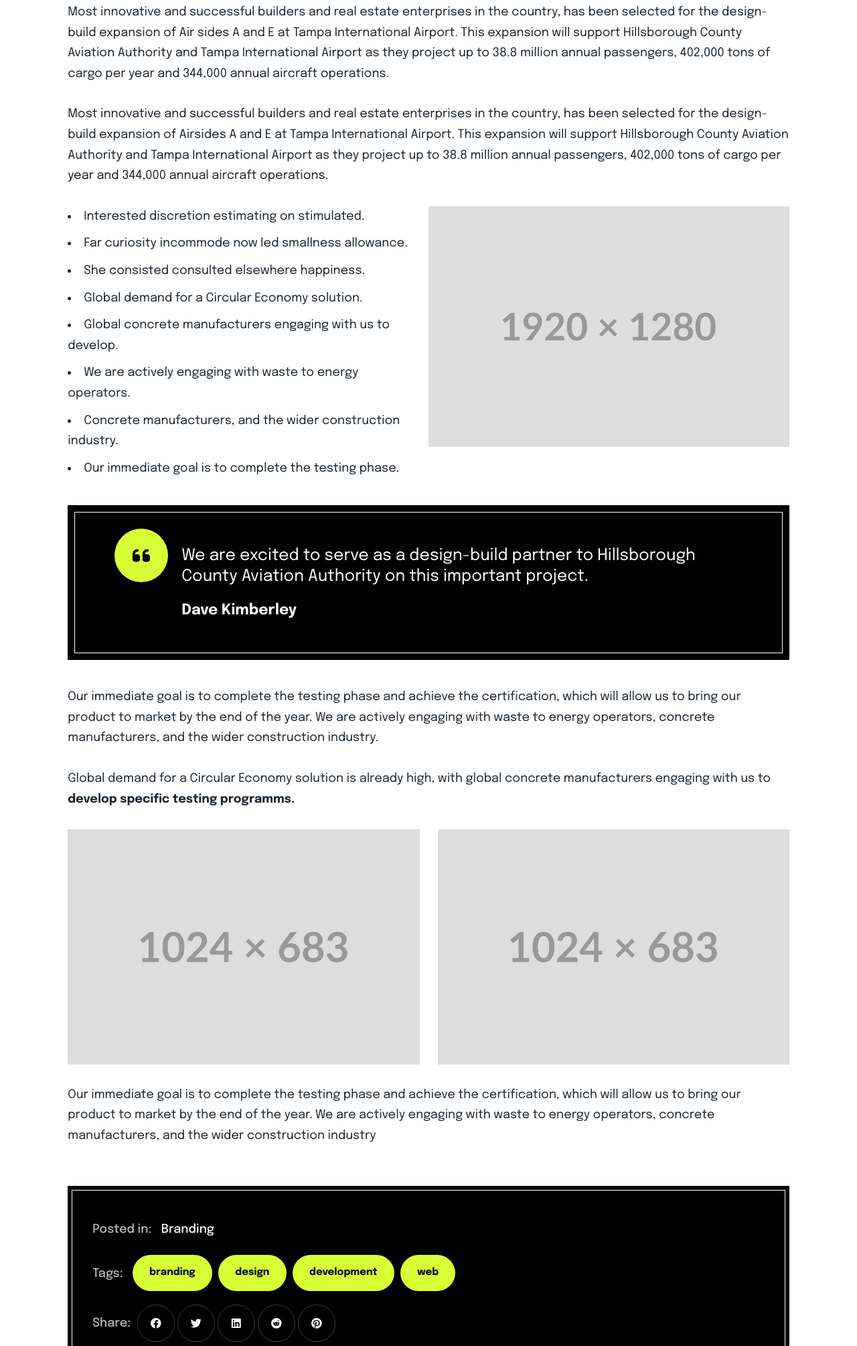
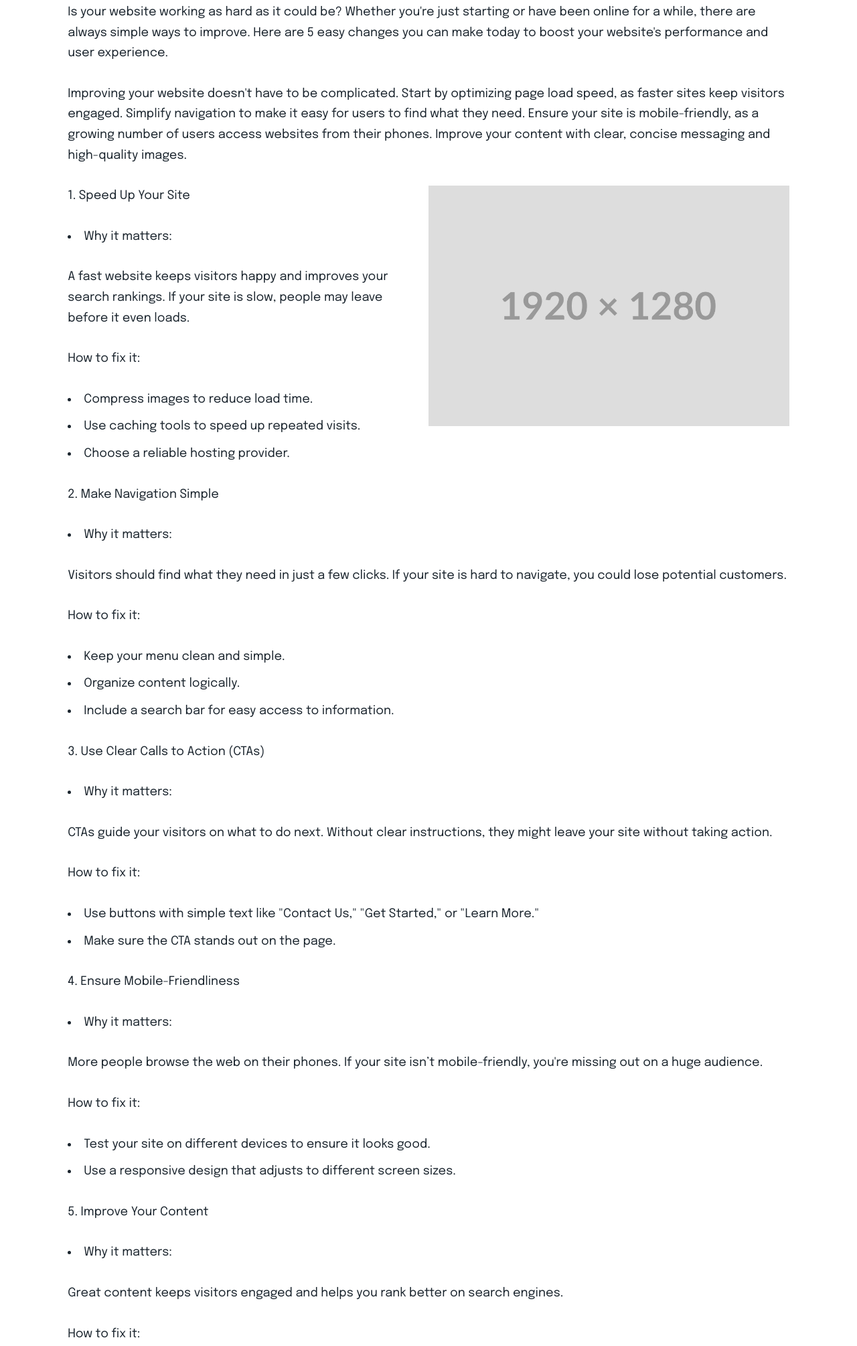
Before and after one commit to genkizkhan/genkiz-website, a plain HTML site: page 5-Simple-Ways-to-Improve-Your-Website-Today.html in a window 1280 px wide. Shown: the part 1604-3613 px from the top of the page at 67% size. Drawn offline with Linux system fonts and the light colour scheme.

Commit message:
Done "5 Simple Ways to Improve Your Website Today" content blog

```diff
--- a/5-Simple-Ways-to-Improve-Your-Website-Today.html
+++ b/5-Simple-Ways-to-Improve-Your-Website-Today.html
@@ -228,36 +228,86 @@
 
 							<!-- Date -->
 							<div class="onovo-post-date">
-								<span class="date">March 25, 2023</span> by <a href="#">Oleksandr</a>
+								<span class="date">March 25, 2023</span> by <a href="#">Alexander</a>
 							</div>
 
 							<!-- Content -->
 							<div class="onovo-post-text">
 								<div class="post-content">
-									<h2>Ambleton: Behind the Branding of High Calgary&#8217;s Community</h2>
-									<p>Most innovative and successful builders and real estate enterprises in the country, has been selected for the design-build expansion of Air sides A and E at Tampa International Airport. This expansion will support Hillsborough County Aviation Authority and Tampa International Airport as they project up to 38.8 million annual passengers, 402,000 tons of cargo per year and 344,000 annual aircraft operations.</p>
-									<p>Most innovative and successful builders and real estate enterprises in the country, has been selected for the design-build expansion of Airsides A and E at Tampa International Airport. This expansion will support Hillsborough County Aviation Authority and Tampa International Airport as they project up to 38.8 million annual passengers, 402,000 tons of cargo per year and 344,000 annual aircraft operations.</p>
+									<h2>5 Simple Ways to Improve Your Website Today</h2>
+									<p>Is your website working as hard as it could be? Whether you're just starting or have been online for a while, there are always simple ways to improve. Here are 5 easy changes you can make today to boost your website's performance and user experience.</p>
+									<p>Improving your website doesn't have to be complicated. Start by optimizing page load speed, as faster sites keep visitors engaged. Simplify navigation to make it easy for users to find what they need. Ensure your site is mobile-friendly, as a growing number of users access websites from their phones. Improve your content with clear, concise messaging and high-quality images.</p>
 									<figure class="alignright">
 										<img src="assets/images/post3.jpg" alt="" />
 									</figure>
+									<p>1. Speed Up Your Site</p>
 									<ul>
-										<li>Interested discretion estimating on stimulated.</li>
-										<li>Far curiosity incommode now led smallness allowance.</li>
-										<li>She consisted consulted elsewhere happiness.</li>
-										<li>Global demand for a Circular Economy solution.</li>
-										<li>Global concrete manufacturers engaging with us to develop.</li>
-										<li>We are actively engaging with waste to energy operators.</li>
-										<li>Concrete manufacturers, and the wider construction industry.</li>
-										<li>Our immediate goal is to complete the testing phase.</li>
+										<li>Why it matters:</li>
+										<p>A fast website keeps visitors happy and improves your search rankings. If your site is slow, people may leave before it even loads.</p>
 									</ul>
+									<ul>
+										<p>How to fix it:</p>
+										<li>Compress images to reduce load time.</li>
+										<li>Use caching tools to speed up repeated visits.</li>
+										<li>Choose a reliable hosting provider.</li>
+									</ul>
+
+									<p>2. Make Navigation Simple</p>
+									<ul>
+										<li>Why it matters:</li>
+										<p>Visitors should find what they need in just a few clicks. If your site is hard to navigate, you could lose potential customers.</p>
+									</ul>
+									<ul>
+										<p>How to fix it:</p>
+										<li>Keep your menu clean and simple.</li>
+										<li>Organize content logically.</li>
+										<li>Include a search bar for easy access to information.</li>
+									</ul>
+
+									<p>3. Use Clear Calls to Action (CTAs)</p>
+									<ul>
+										<li>Why it matters:</li>
+										<p>CTAs guide your visitors on what to do next. Without clear instructions, they might leave your site without taking action.</p>
+									</ul>
+									<ul>
+										<p>How to fix it:</p>
+										<li>Use buttons with simple text like "Contact Us," "Get Started," or "Learn More."</li>
+										<li>Make sure the CTA stands out on the page.</li>
+									</ul>
+
+									<p>4. Ensure Mobile-Friendliness</p>
+									<ul>
+										<li>Why it matters:</li>
+										<p>More people browse the web on their phones. If your site isn’t mobile-friendly, you're missing out on a huge audience.</p>
+									</ul>
+									<ul>
+										<p>How to fix it:</p>
+										<li>Test your site on different devices to ensure it looks good.</li>
+										<li>Use a responsive design that adjusts to different screen sizes.</li>
+									</ul>
+
+									<p>5. Improve Your Content</p>
+									<ul>
+										<li>Why it matters:</li>
+										<p>Great content keeps visitors engaged and helps you rank better on search engines.</p>
+									</ul>
+									<ul>
+										<p>How to fix it:</p>
+										<li>Write short, easy-to-read sentences.</li>
+										<li>Include helpful, relevant information.</li>
+										<li>Add images, videos, or infographics to break up text.</li>
+									</ul>
+									<p>Conclusion:</p>
+									<p>Making these small improvements can have a big impact on your website’s</p>
+
 									<blockquote>
-										<p>We are excited to serve as a design-build partner to Hillsborough County Aviation Authority on this important project.</p>
+										<p>"We are excited to collaborate as a trusted web development partner, ensuring a seamless and high-performing digital experience for our clients. At Genkiz, we take pride in designing, building, and maintaining websites that align with your vision and business goals."</p>
 										<p>
-											<cite>Dave Kimberley</cite>
+											<cite>James Smith</cite>
 										</p>
 									</blockquote>
-									<p>Our immediate goal is to complete the testing phase and achieve the certification, which will allow us to bring our product to market by the end of the year. We are actively engaging with waste to energy operators, concrete manufacturers, and the wider construction industry.</p>
-									<p>Global demand for a Circular Economy solution is already high, with global concrete manufacturers engaging with us to&nbsp; <strong>develop specific testing programms.</strong>
+									<p>"Our immediate goal is to complete the testing phase and ensure our web solutions meet the highest standards of performance and security. This will allow us to launch new digital experiences that drive business success by the end of the year. We are actively engaging with businesses in various industries, including technology, e-commerce, and corporate services, to develop tailored website solutions.</p>
+									<p>As digital transformation accelerates, the demand for high-quality web development and maintenance continues to grow. Companies worldwide are turning to us to create and refine their online presence with innovative, scalable, and future-proof solutions."</strong>
 									</p>
 									<div class="row gap-row">
 										<div class="col-xs-12 col-sm-12 col-md-6 col-lg-6">
@@ -271,7 +321,7 @@
 											</a>
 										</div>
 									</div>
-									<p>Our immediate goal is to complete the testing phase and achieve the certification, which will allow us to bring our product to market by the end of the year. We are actively engaging with waste to energy operators, concrete manufacturers, and the wider construction industry</p>
+									<p>"Our immediate goal is to complete the testing phase and ensure our web solutions meet the highest industry standards. This will enable us to launch and deliver optimized, secure, and high-performing websites by the end of the year. We are actively working with businesses across various industries—helping them build, maintain, and scale their digital presence.</p>
 								</div>
 							</div>
 
@@ -371,11 +421,11 @@
 										</div>
 										<div class="comment-item__content">
 											<div class="comment-item__top">
-												<div class="comment-item__name">Lisa Brown</div>
+												<div class="comment-item__name">Larry Brown</div>
 												<div class="comment-item__sent">April 2, 2023</div>
 											</div>
 											<div class="comment-item__text">
-												<p>We are actively engaging with waste to energy operators, concrete manufacturers, and the wider construction industry.</p>
+												<p>"We are actively engaging with businesses across various industries, including technology, e-commerce, and corporate sectors, to develop and maintain high-performing websites. Our expertise in web development allows us to create tailored digital solutions that enhance user experience, improve performance, and drive business growth."</p>
 											</div>
 											<div class="comment-item__reply">
 												<a class="comment-reply-link" href="#">Reply</a>
@@ -392,11 +442,11 @@
 										</div>
 										<div class="comment-item__content">
 											<div class="comment-item__top">
-												<div class="comment-item__name">Sofia Morrison</div>
+												<div class="comment-item__name">David Lee</div>
 												<div class="comment-item__sent">April 2, 2023</div>
 											</div>
 											<div class="comment-item__text">
-												<p>Most innovative and successful builders and real estate enterprises in the country, has been selected for the design-build expansion of Airsides A and E at Tampa International Airport.</p>
+												<p>"Genkiz is proud to collaborate with some of the most innovative and successful businesses in the tech and e-commerce industries. We’ve been selected to lead the design and development of cutting-edge digital solutions that enhance online experiences. Just as forward-thinking companies are shaping the future of industries like construction, we’re helping businesses achieve digital transformation through high-performance websites and scalable web applications."</p>
 											</div>
 											<div class="comment-item__reply">
 												<a class="comment-reply-link" href="#">Reply</a>
```
Also changed, not shown: index.html (+2 -2 lines).
